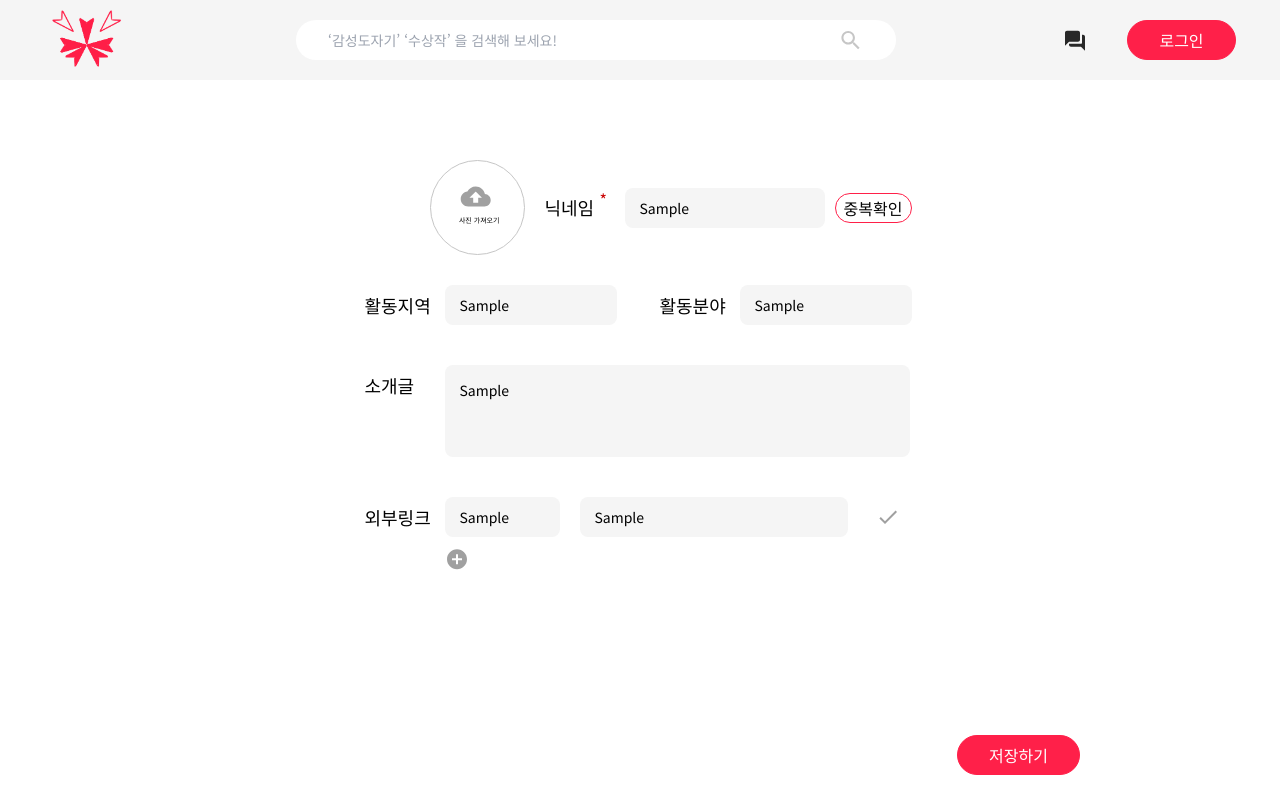
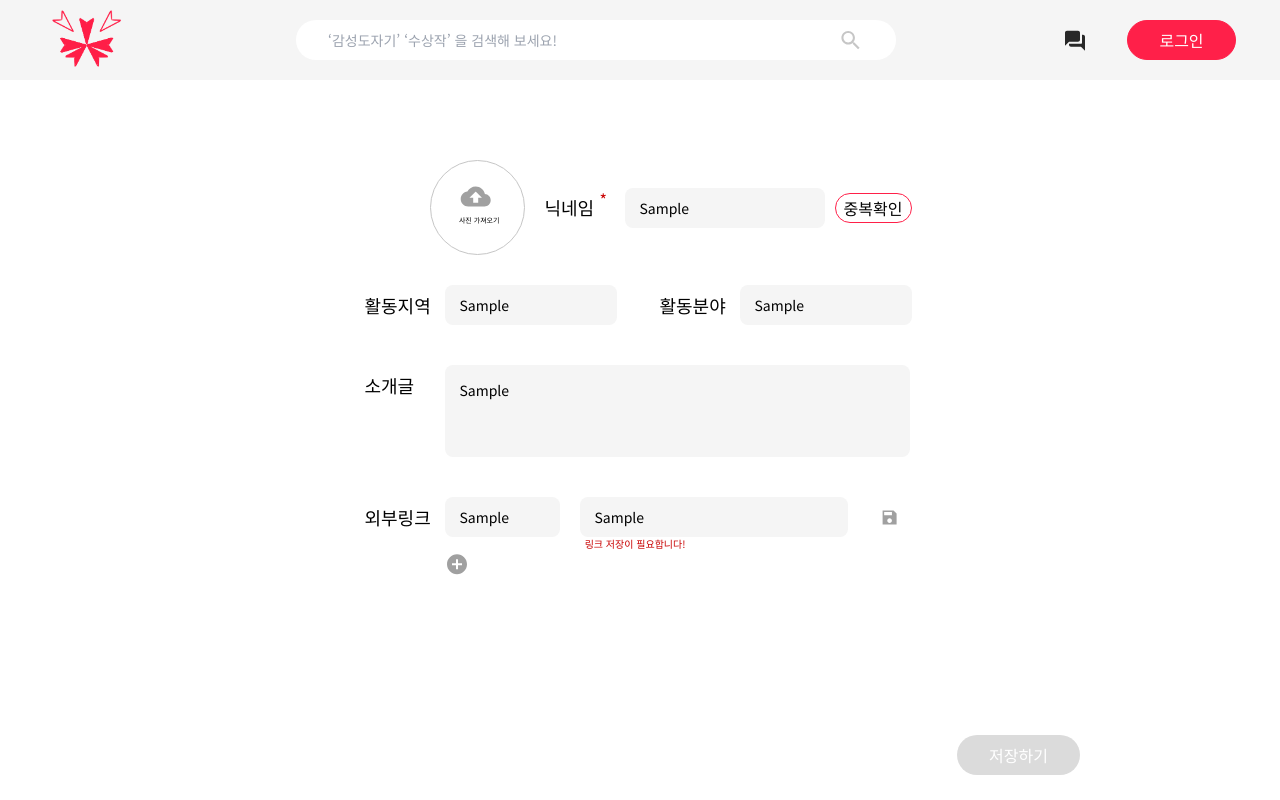
Before and after one commit to final-project-temporaryName/finalProject-FE, a Next.js app: page /editProfile in a window 1280 px wide. Both pictures are taken after typing "Sample", "Sample", "Sample", "Sample", "Sample", "Sample" into the empty fields and a click on the button "저장하기". Built offline with nearby package versions, Linux system fonts and the light colour scheme; no server answers.

Commit message:
feat: 링크 저장아이콘 안누르면 에러 메세지 뜨고 저장하기 버튼 비활성화 되도록 구현

```diff
--- a/src/app/(auth)/_component/EditProfilePage.tsx
+++ b/src/app/(auth)/_component/EditProfilePage.tsx
@@ -20,6 +20,8 @@ interface FormData {
 
 function EditProfilePage() {
   const [uploadedImageUrl, setUploadedImageUrl] = useState('');
+  const [nicknameError, setNicknameError] = useState<string | null>(null);
+  const [hasLinkError, setHasLinkError] = useState(false);
 
   const handleImageUpload = (url: string) => {
     setUploadedImageUrl(url);
@@ -30,7 +32,9 @@ function EditProfilePage() {
     register,
     watch,
     formState: { errors },
-  } = useForm<FormData>();
+    setError,
+    // trigger,
+  } = useForm<FormData>({ mode: 'all' });
   const [links, setLinks] = useState<{ id: number }[]>([{ id: 0 }]);
   const idCount = useRef(1); // useRef를 사용하여 idCount를 관리
 
@@ -62,7 +66,15 @@ function EditProfilePage() {
 
   const renderLinks = () =>
     links.map((link, index) => (
-      <LinkInput key={link.id} link={link} removeLink={removeLink} index={index} register={register} watch={watch} />
+      <LinkInput
+        key={link.id}
+        link={link}
+        removeLink={removeLink}
+        index={index}
+        register={register}
+        watch={watch}
+        handleLinkErrorUpdate={handleLinkErrorUpdate}
+      />
     ));
 
   const renderAddButton = () =>
@@ -71,6 +83,54 @@ function EditProfilePage() {
         <PlusButtonIcon />
       </button>
     );
+
+  // const checkNickname = async () => {
+  //   const nickname = watch('nickname');
+
+  //   try {
+  //     const response = await axios.get(`/users/check?nickname=${nickname}`);
+
+  //     if (response.data.message) {
+  //       // 에러 상태 저장
+  //       setNicknameError(response.data.message);
+  //     } else {
+  //       // 에러 없을 경우, 에러 상태 초기화
+  //       setNicknameError(null);
+  //     }
+  //   } catch (error: any) {
+  //     console.error('Nickname check failed:', error.response?.data, error.message);
+  //   }
+  // };
+  const checkNickname = async () => {
+    const nickname = watch('nickname');
+
+    try {
+      const response = await axios.get(`/users/check?nickname=${nickname}`);
+
+      if (response.data.message) {
+        // 에러 상태 저장
+        setNicknameError(response.data.message);
+
+        // nickname 필드의 에러 설정
+        setError('nickname', {
+          type: 'manual',
+          message: response.data.message,
+        });
+
+        // nickname 필드의 유효성 검사 트리거
+        // await trigger('nickname');
+      } else {
+        // 에러 없을 경우, 에러 상태 초기화
+        setNicknameError(null);
+      }
+    } catch (error: any) {
+      console.error('Nickname check failed:', error.response?.data, error.message);
+    }
+  };
+
+  const handleLinkErrorUpdate = (hasError: boolean) => {
+    setHasLinkError(hasError);
+  };
 
   return (
     <>
@@ -84,20 +144,26 @@ function EditProfilePage() {
                 id="image_file"
                 accept="image/*"
                 register={register('profileImageUrl')}
-                error={errors.profileImageUrl?.message}
                 onImageUpload={handleImageUpload}
               />
               <Input
                 type="nickname"
                 label="닉네임"
-                id="name"
+                id="nickname"
                 placeholder="작가명을 써주세요"
                 style="md-input relative"
                 register={register('nickname', nicknameRules)}
-                error={errors.nickname?.message}
+                error={errors.nickname?.message || nicknameError}
+                nicknameError={nicknameError}
               />
               <div className="absolute left-170 top-27 text-[#C90000]">*</div>
-              <button className="primary-button duplication-button justify-center">중복확인</button>
+              <button
+                type="button"
+                className="primary-button duplication-button justify-center"
+                onClick={checkNickname}
+              >
+                중복확인
+              </button>
             </div>
             <div className="mt-30 flex gap-33">
               <Input
@@ -106,7 +172,6 @@ function EditProfilePage() {
                 placeholder="이태원"
                 style="sm-input"
                 register={register('activityArea')}
-                error={errors.activityArea?.message}
               />
               <Input
                 label="활동분야"
@@ -114,7 +179,6 @@ function EditProfilePage() {
                 placeholder="3D Art"
                 style="sm-input"
                 register={register('activityField')}
-                error={errors.activityField?.message}
               />
             </div>
             <div className="my-40 flex">
@@ -134,7 +198,11 @@ function EditProfilePage() {
           </div>
         </div>
         <div className="absolute right-200 mt-100">
-          <button type="submit" className="primary-button storage-button">
+          <button
+            type="submit"
+            className={`primary-button storage-button ${hasLinkError ? 'disabled' : ''}`}
+            disabled={hasLinkError}
+          >
             저장하기
           </button>
         </div>
--- a/src/components/Input/Input.tsx
+++ b/src/components/Input/Input.tsx
@@ -11,13 +11,16 @@ interface Props {
   id: string;
   type?: 'text' | 'nickname' | 'file';
   placeholder?: string;
-  error?: string;
+  error?: any;
   register?: UseFormRegisterReturn;
   style?: string;
   accept?: string;
   readOnly?: boolean;
   onChange?: (event: ChangeEvent<HTMLInputElement>) => void;
   onImageUpload?: (url: string) => void;
+  nicknameError?: string | null;
+  value?: string;
+  onBlur?: any;
 }
 
 function Input({
@@ -31,10 +34,13 @@ function Input({
   readOnly,
   onChange,
   onImageUpload,
+  nicknameError,
+  value,
+  onBlur,
 }: Props) {
   const [profileImage, setProfileImage] = useState<string | null>(null);
 
-  const inputClasses = `${style} primary-input rounded-xs ${error ? 'error-class' : ''} ${readOnly ? 'bg-gray-4' : ''}`;
+  const inputClasses = `${style} primary-input rounded-xs ${error ? 'text-red text-10' : ''} ${readOnly ? 'bg-gray-4' : ''}`;
 
   const handleFileChange = (e: ChangeEvent<HTMLInputElement>) => {
     if (!e.target.files) return;
@@ -58,7 +64,6 @@ function Input({
           console.log(response.data);
           console.log(1111);
 
-          // 콜백 함수가 있으면 호출하고 업로드된 이미지의 URL을 전달
           if (onImageUpload) {
             onImageUpload(response.data.imageUrl);
           }
@@ -115,6 +120,7 @@ function Input({
   );
 
   const renderInput = () => (
+    <div className="flex-row">
       <input
         type={type}
         id={id}
@@ -123,16 +129,19 @@ function Input({
         {...register}
         readOnly={readOnly}
         onChange={onChange}
+        value={value}
+        onBlur={onBlur}
       />
+      {type === 'nickname' && (
+        <p className={error || nicknameError ? 'text-red text-10' : 'text-10 text-blue'}>{error || nicknameError}</p>
+      )}
+    </div>
   );
-
-  const renderError = () => error && <p className="text-red text-10">{error}</p>;
 
   return (
     <div className="flex-center">
       {renderLabel()}
       {type === 'file' ? renderFileInput() : renderInput()}
-      {renderError()}
     </div>
   );
 }
--- a/src/components/Input/LinkInput.tsx
+++ b/src/components/Input/LinkInput.tsx
@@ -2,7 +2,7 @@
 
 import Input from '@/components/Input/Input';
 import BinIcon from '@/components/SvgComponents/BinIcon';
-import CheckIcon from '@/components/SvgComponents/CheckIcon';
+import SaveIcon from '@/components/SvgComponents/SaveIcon';
 import EditIcon from '@/components/SvgComponents/EditIcon';
 import axios from '@/lib/axios';
 import { useState } from 'react';
@@ -14,24 +14,30 @@ interface Props {
   index: number;
   register: UseFormRegister<any>;
   watch: UseFormWatch<any>;
+  handleLinkErrorUpdate?: any;
 }
 
-function LinkInput({ link, removeLink, index }: Props) {
+function LinkInput({ link, removeLink, index, handleLinkErrorUpdate }: Props) {
   const [isEditIconVisible, setIsEditIconVisible] = useState(false);
   const [isLoading, setIsLoading] = useState(false);
-  const [checkIconClicked, setCheckIconClicked] = useState(false);
+  const [saveIconClicked, setSaveIconClicked] = useState(false);
   const [title, setTitle] = useState('');
   const [url, setUrl] = useState('');
   const [linkId, setLinkId] = useState(null);
+  const [isModified, setIsModified] = useState(false);
+  const [showError, setShowError] = useState(false);
 
-  const handleCheckIconClick = async () => {
+  const handleSaveIconClick = async () => {
     setIsLoading(true);
-    setCheckIconClicked(true);
+    setSaveIconClicked(true);
     setIsEditIconVisible(true);
 
     try {
       const response = await axios.post('/users/4/links', { title, url });
       setLinkId(response.data.id);
+      setIsModified(false);
+      setShowError(false);
+      handleLinkErrorUpdate(false);
     } catch (error) {
       console.error(error);
     }
@@ -42,7 +48,7 @@ function LinkInput({ link, removeLink, index }: Props) {
   const handleBinIconClick = async () => {
     setIsLoading(true);
     removeLink(link.id);
-    setCheckIconClicked(false);
+    setSaveIconClicked(false);
 
     if (linkId) {
       try {
@@ -58,39 +64,62 @@ function LinkInput({ link, removeLink, index }: Props) {
 
   const handleEditIconClick = () => {
     setIsEditIconVisible(false);
-    setCheckIconClicked(false);
+    setSaveIconClicked(false);
 
     // 추후에 PUT 요청 로직 추가
+  };
+
+  const handleInputChange =
+    (setter: React.Dispatch<React.SetStateAction<string>>) => (event: React.ChangeEvent<HTMLInputElement>) => {
+      setter(event.target.value);
+      setIsModified(true);
+      setShowError(false);
+    };
+
+  const handleBlur = () => {
+    if (isModified && !saveIconClicked) {
+      setShowError(true);
+      handleLinkErrorUpdate(true);
+    }
   };
 
   if (isLoading) return <div>Loading...</div>;
 
   return (
-    <div className="flex-start mb-10 flex">
+    <div className="relative flex flex-col">
+      <div className="flex-start mb-15 flex">
         <Input
           label={index === 0 ? '외부링크' : ' '}
           id={`link${link.id}`}
           placeholder={index === 0 ? 'Behance' : '링크제목'}
-        style={checkIconClicked ? 'xs-input mr-20 bg-gray-500' : 'xs-input mr-20'}
-        readOnly={checkIconClicked}
-        onChange={(event) => setTitle(event.target.value)}
+          style={saveIconClicked ? 'xs-input mr-20 save-input' : 'xs-input mr-20'}
+          readOnly={saveIconClicked}
+          onChange={handleInputChange(setTitle)}
+          value={title}
+          onBlur={handleBlur}
         />
         <Input
           id={`link${link.id}`}
           placeholder={index === 0 ? 'http://behance.com' : '링크 붙여넣기'}
-        style={checkIconClicked ? 'lg-input mr-10 bg-gray-500' : 'lg-input mr-10'}
-        readOnly={checkIconClicked}
-        onChange={(event) => setUrl(event.target.value)}
+          style={saveIconClicked ? 'lg-input mr-10 save-input' : 'lg-input mr-10'}
+          readOnly={saveIconClicked}
+          onChange={handleInputChange(setUrl)}
+          value={url}
+          onBlur={handleBlur}
         />
         <div className="flex-center w-60">
-        {checkIconClicked ? (
+          {saveIconClicked ? (
             <div className="flex gap-10">
               <BinIcon onClick={handleBinIconClick} />
               {isEditIconVisible && <EditIcon onClick={handleEditIconClick} />}
             </div>
           ) : (
-          <CheckIcon onClick={handleCheckIconClick} />
+            <SaveIcon onClick={handleSaveIconClick} className="flex-center" />
           )}
+        </div>
+      </div>
+      <div className="absolute bottom-1 right-240">
+        {showError && <div className="text-10 text-[#c90000]">링크 저장이 필요합니다!</div>}
       </div>
     </div>
   );
--- a/src/components/SvgComponents/CheckIcon.tsx
+++ /dev/null
@@ -1,24 +0,0 @@
-function CheckIcon({ onClick, className }: { onClick?: () => void; className?: string }) {
-  return (
-    <svg
-      xmlns="http://www.w3.org/2000/svg"
-      width="24"
-      height="24"
-      viewBox="0 0 24 24"
-      fill="none"
-      onClick={onClick}
-      className={className}
-    >
-      <g clipPath="url(#clip0_1348_1346)">
-        <path d="M9 16.17L4.83 12L3.41 13.41L9 19L21 7L19.59 5.59L9 16.17Z" fill="#A0A0A0" />
-      </g>
-      <defs>
-        <clipPath id="clip0_1348_1346">
-          <rect width="24" height="24" fill="white" />
-        </clipPath>
-      </defs>
-    </svg>
-  );
-}
-
-export default CheckIcon;
--- /dev/null
+++ b/src/components/SvgComponents/SaveIcon.tsx
@@ -0,0 +1,27 @@
+function SaveIcon({ onClick, className }: { onClick?: () => void; className?: string }) {
+  return (
+    <svg
+      width="25"
+      height="24"
+      viewBox="0 0 25 24"
+      fill="none"
+      xmlns="http://www.w3.org/2000/svg"
+      onClick={onClick}
+      className={className}
+    >
+      <g clipPath="url(#clip0_1812_5568)">
+        <path
+          d="M18.49 5.49951H7.60107V19.4995H21.6011V8.61062L18.49 5.49951ZM14.6011 17.944C13.31 17.944 12.2677 16.9017 12.2677 15.6106C12.2677 14.3195 13.31 13.2773 14.6011 13.2773C15.8922 13.2773 16.9344 14.3195 16.9344 15.6106C16.9344 16.9017 15.8922 17.944 14.6011 17.944ZM16.9344 10.1662H9.15663V7.05507H16.9344V10.1662Z"
+          fill="#A0A0A0"
+        />
+      </g>
+      <defs>
+        <clipPath id="clip0_1812_5568">
+          <rect width="24" height="24" fill="white" transform="translate(0.101074 -0.000488281)" />
+        </clipPath>
+      </defs>
+    </svg>
+  );
+}
+
+export default SaveIcon;
```
Also changed, not shown: src/styles/tailwind.css. Lines whose indentation alone changed are shown as unchanged.
